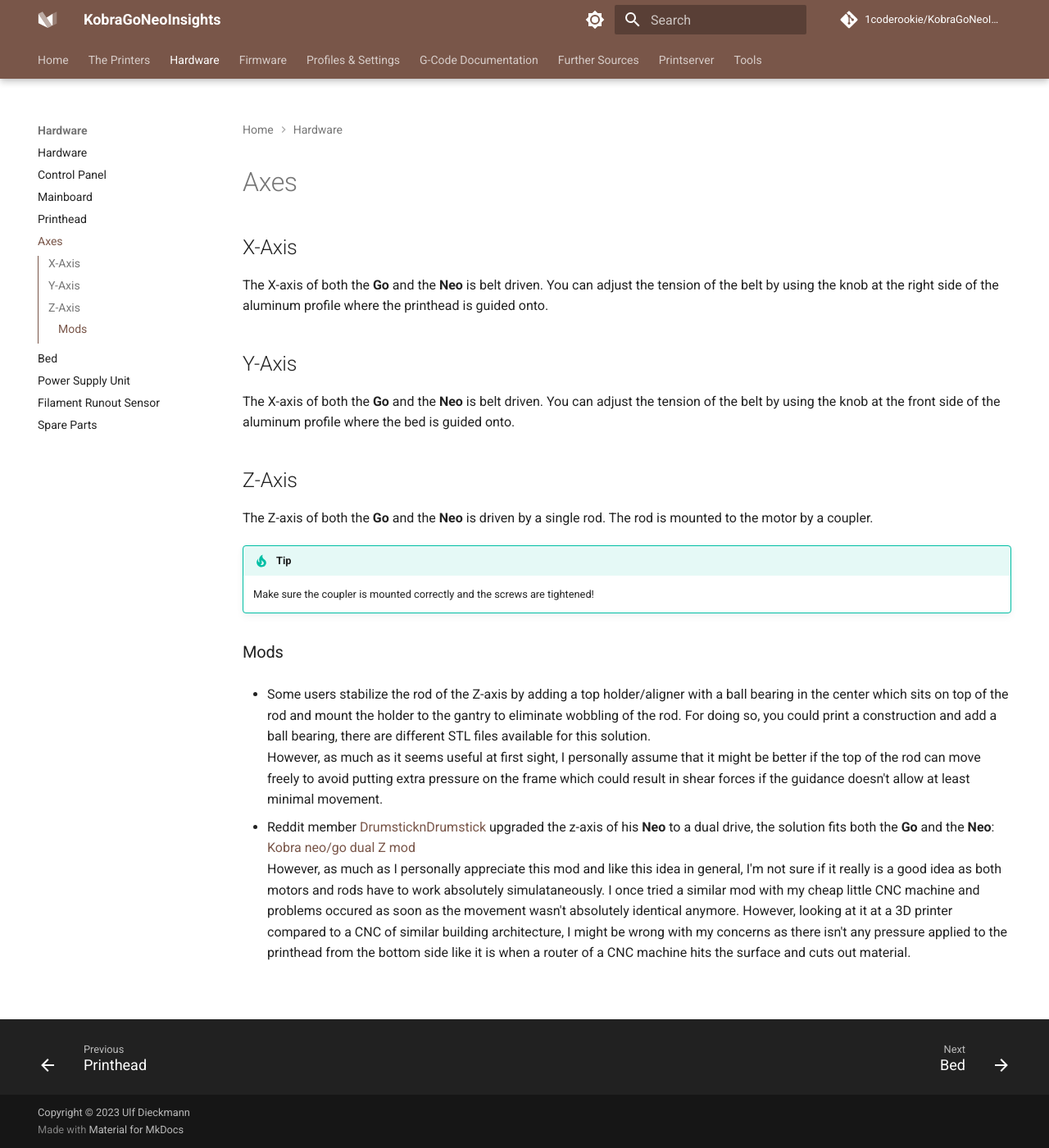
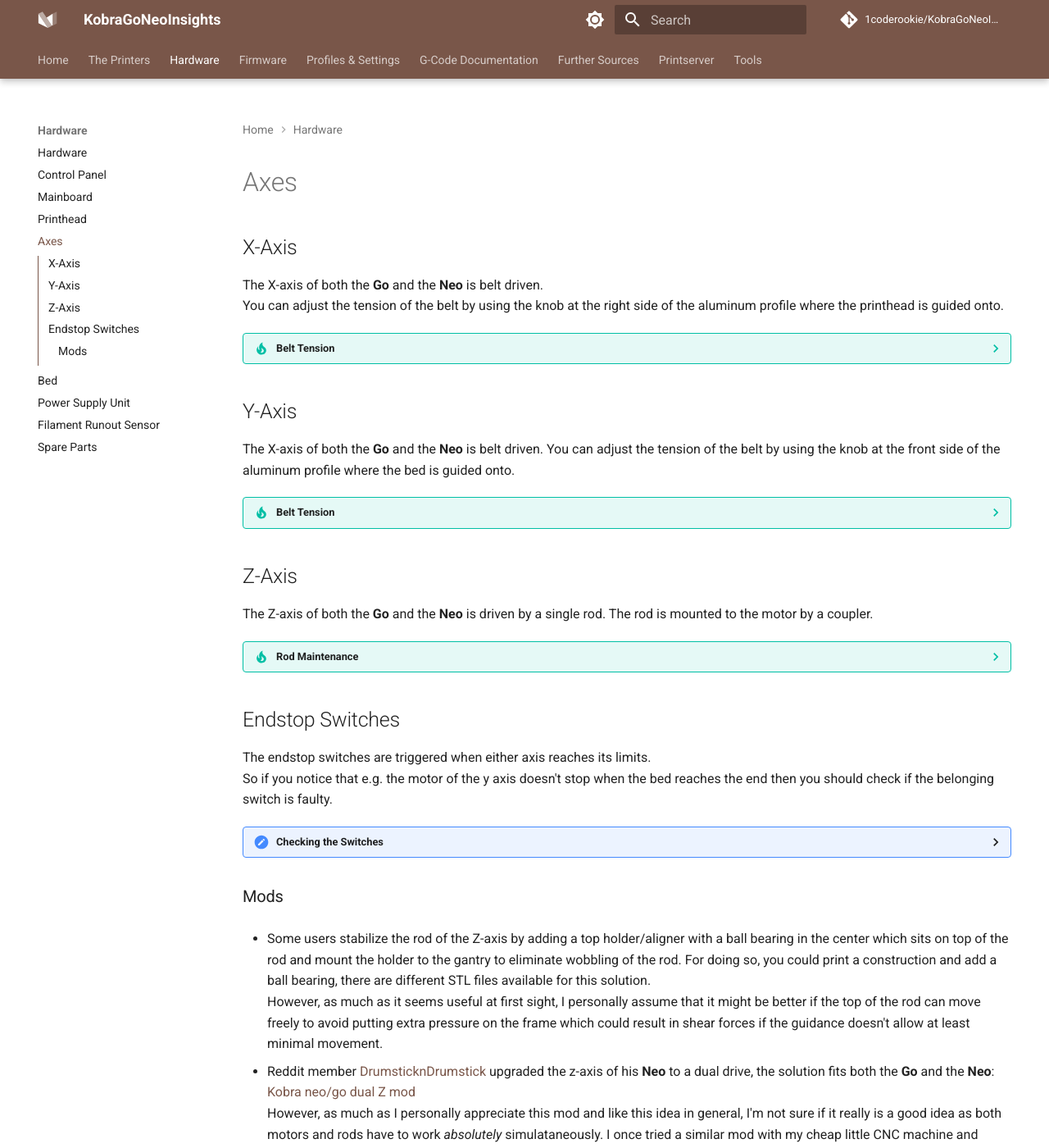
Before and after one commit to 1coderookie/KobraGoNeoInsights, an MkDocs documentation site: the page built from docs/hardware/axes.md, in a window 1280 px wide and 1400 px high. Shown: the whole window at 82% size. Built offline with MkDocs 1.6.1 and Material for MkDocs 9.7.7, drawn with Linux system fonts in a browser that asks for light colours; comment, search, counter and statistics services are not loaded; some of the changed lines change nothing that is shown; some of the changed text lies outside the part shown.

Commit message:
Update axes.md

```diff
--- a/docs/hardware/axes.md
+++ b/docs/hardware/axes.md
@@ -4,17 +4,36 @@
 # Axes
 
 ## X-Axis
-The X-axis of both the **Go** and the **Neo** is belt driven. You can adjust the tension of the belt by using the knob at the right side of the aluminum profile where the printhead is guided onto.
+The X-axis of both the **Go** and the **Neo** is belt driven.
+You can adjust the tension of the belt by using the knob at the right side of the aluminum profile where the printhead is guided onto.
+
+??? tip "Belt Tension"
+
+    It's kinda difficult to explain the correct belt tension, so you'd have to experiment a bit with that. Generally speaking, the belt shouldn't be too tightened up and shouldn't be too loose either. If you can 'bend' the belt down by adding a little pressure with your finger onto it, then it's a good sign that you're in the right area of tension.
 
 ## Y-Axis
 The X-axis of both the **Go** and the **Neo** is belt driven. You can adjust the tension of the belt by using the knob at the front side of the aluminum profile where the bed is guided onto.
 
+??? tip "Belt Tension"
+
+    It's kinda difficult to explain the correct belt tension, so you'd have to experiment a bit with that. Generally speaking, the belt shouldn't be too tightened up and shouldn't be too loose either. If you can 'bend' the belt down by adding a little pressure with your finger onto it, then it's a good sign that you're in the right area of tension.
+
 ## Z-Axis
 The Z-axis of both the **Go** and the **Neo** is driven by a single rod. The rod is mounted to the motor by a coupler.
 
-!!! tip
+??? tip "Rod Maintenance"
 
-    Make sure the coupler is mounted correctly and the screws are tightened!
+    - Make sure the coupler is mounted correctly and the screws are tightened. Check from time to time that it didn't come loose somehow.
+    - Make sure the rod is clean, there shouldn't stick stuff on it as it could/would block the movement. If you need to clean it, take a toothbrush or something like that to be able to reach the bottom of the thread also.
+    - Once in a while add a little lube to the rod. Don't be excessive here and drown it with oil - just use a tiny bit to make it glide better. I personally like to use PTFE spray for that as it pretty much dries and avoids stuff sticking onto the rod, but every type of *clean* machine oil is fine.
+
+## Endstop Switches
+The endstop switches are triggered when either axis reaches its limits.
+So if you notice that e.g. the motor of the y axis doesn't stop when the bed reaches the end then you should check if the belonging switch is faulty.
+
+??? experiment "Checking the Switches"
+
+    You can check if the switch really isn't working by triggering it manually while e.g. the bed is moving. If the bed doesn't stop, turn off your printer. Check the connectors at the switch and the mainboard if they're still in place. If everything looks fine here, then it's most likey that the switch itself is faulty. So disassamble the switch from the frame and put in a new one. Wire everything up again and try again triggering it manually if it works now.
 
 ### Mods
 
@@ -22,4 +41,4 @@
   However, as much as it seems useful at first sight, I personally assume that it might be better if the top of the rod can move freely to avoid putting extra pressure on the frame which could result in shear forces if the guidance doesn't allow at least minimal movement.
 
 - Reddit member [DrumsticknDrumstick](https://www.reddit.com/user/DrumsticknDrumstick/) upgraded the z-axis of his **Neo** to a dual drive, the solution fits both the **Go** and the **Neo**: [Kobra neo/go dual Z mod](https://www.reddit.com/r/anycubic/comments/1083sr2/kobra_neogo_dual_z_mod/)
-  However, as much as I personally appreciate this mod and like this idea in general, I'm not sure if it really is a good idea as both motors and rods have to work absolutely simulataneously. I once tried a similar mod with my cheap little CNC machine and problems occured as soon as the movement wasn't absolutely identical anymore. However, looking at it at a 3D printer compared to a CNC of similar building architecture, I might be wrong with my concerns as there isn't any pressure applied to the printhead from the bottom side like it is when a router of a CNC machine hits the surface and cuts out material.
+  However, as much as I personally appreciate this mod and like this idea in general, I'm not sure if it really is a good idea as both motors and rods have to work *absolutely* simulataneously. I once tried a similar mod with my cheap little CNC machine and problems occured as soon as the movement wasn't absolutely identical anymore. However, looking at it at a 3D printer compared to a CNC of similar building architecture, I might be wrong with my concerns as there isn't any pressure applied to the printhead from the bottom side like it is when a router of a CNC machine hits the surface and cuts out material.
```
